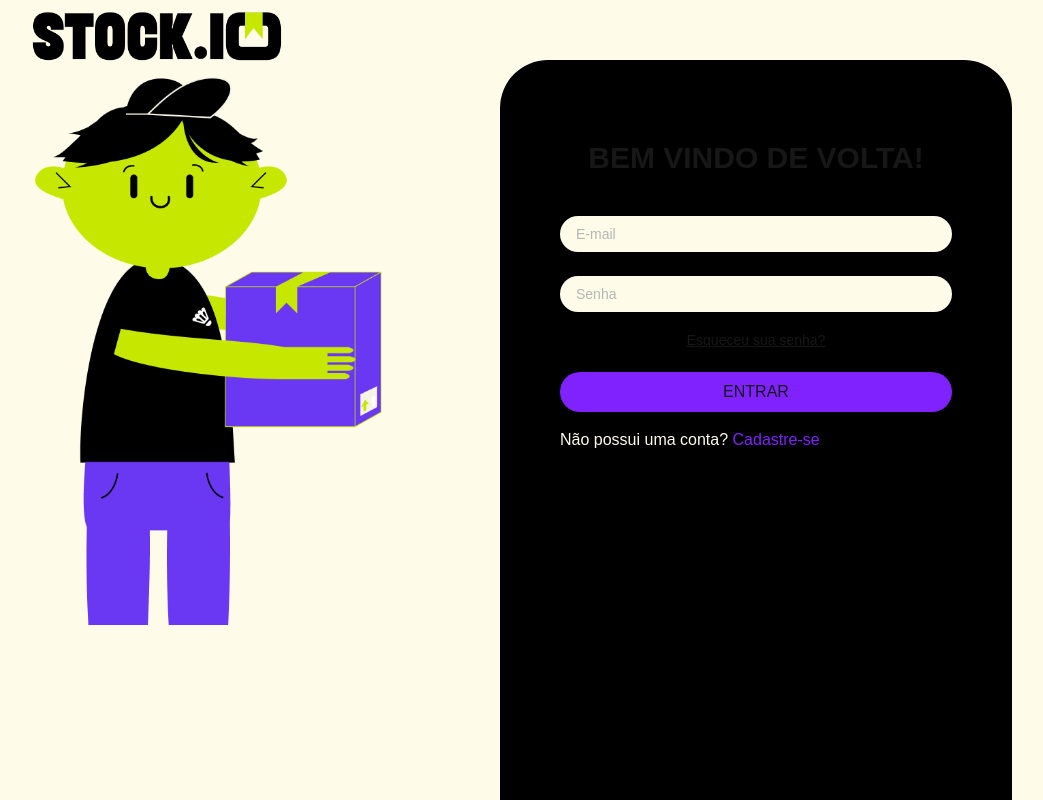
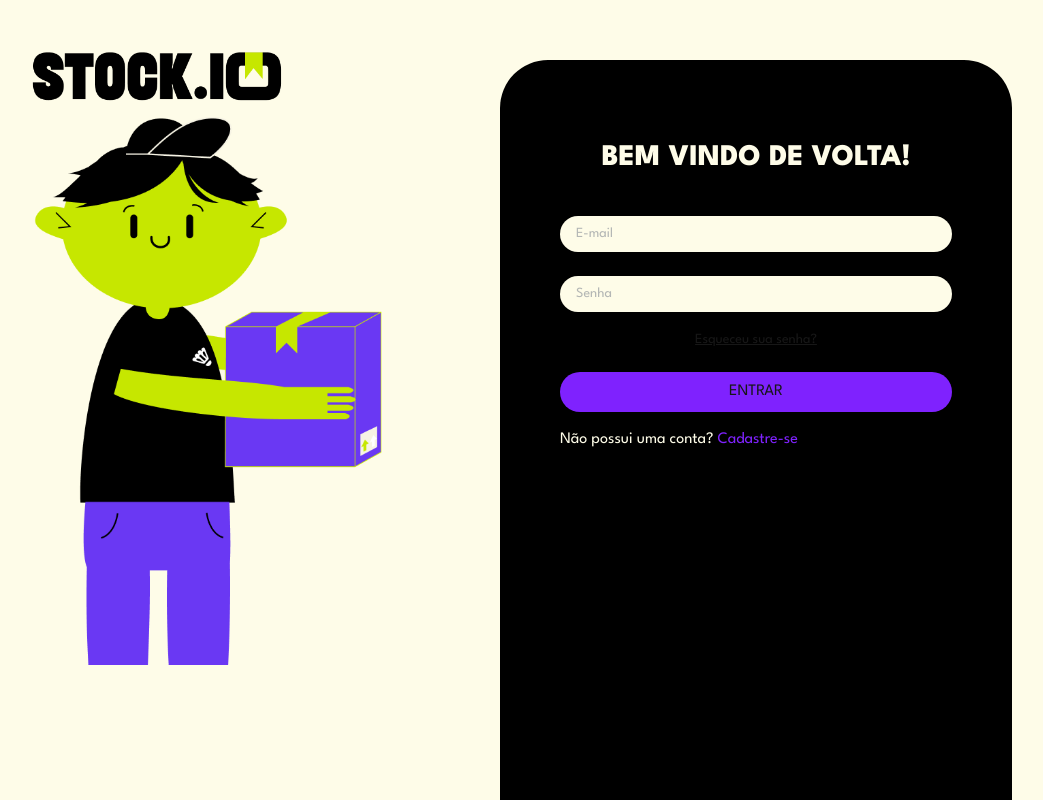
Before and after one commit to wanyneres/Respositorio-Front-NinfasCJR, a Next.js app: page /login in a window 1280 px wide. Shown: the whole page, without its empty margins (168-1211 px from the left). Built offline with nearby package versions, Linux system fonts and the light colour scheme.

Commit message:
:sparkles: feat: adicionando fontes

```diff
--- a/app/globals.css
+++ b/app/globals.css
@@ -1,4 +1,3 @@
-@import url('https://fonts.googleapis.com/css2?family=League+Spartan:wght@600&display=swap');
 @import "tailwindcss";
 
 :root {
@@ -11,6 +10,7 @@
   --color-foreground: var(--foreground);
   --font-sans: var(--font-geist-sans);
   --font-mono: var(--font-geist-mono);
+  --font-league: var(--font-league-spartan)
 }
 
 @media (prefers-color-scheme: dark) {
@@ -23,5 +23,5 @@
 body {
   background: var(--background);
   color: var(--foreground);
-  font-family: Arial, Helvetica, sans-serif;
+  font-family:var(--font-league-spartan), Arial, Helvetica, sans-serif;
 }
--- a/app/login/page.jsx
+++ b/app/login/page.jsx
@@ -5,12 +5,12 @@ import Image from 'next/image';
 
 export default function Login() {
   return (
-
+  <main>
     <div className = "flex min-h-screen bg-yellow-50 justify-between">
       {/* Uso justify-between porque é uma página com dois principais elementos,
       o mascote na esquerda e o formulário na direita*/}
       <div>
-        <div className="pl-50">
+        <div className="pl-50 pt-10">
           <Image
             width={250}
             height={50}
@@ -29,7 +29,7 @@ export default function Login() {
 
       <div className = "w-2/5 min-w-100 bg-black rounded-t-[3rem] p-15 mr-25 mt-15">
       {/* usei rounded-t-[3rem] porque o maior raio padrão da documentação não chega perto da referência */}
-        <h2 className="text-center text-3xl text-color-yellow-50 font-bold mb-10 mt-5">BEM VINDO DE VOLTA!</h2>
+        <h2 className="text-center font-league text-3xl text-yellow-50 font-bold mb-10 mt-5">BEM VINDO DE VOLTA!</h2>
 
           <div>
             <label
@@ -40,7 +40,7 @@ export default function Login() {
               id = "email"
               type = "text"
               placeholder="E-mail"
-              className="text-sm text-gray-500 w-full p-2 pl-4 mb-6 bg-yellow-50 rounded-full">
+              className="text-sm text-gray-500 font-league w-full p-2 pl-4 mb-6 bg-yellow-50 rounded-full">
             </input>
           </div>
 
@@ -80,6 +80,7 @@ export default function Login() {
 
         </div>
       </div>
+      </main>
 
     )
 }
--- a/tailwind.config.js
+++ b/tailwind.config.js
@@ -7,7 +7,7 @@ module.exports = {
   theme: {
     extend: {
       fontFamily:{
-        league: ["var(--font-league-spartan)"]
+        league: ["var(--font-league)"],
       }
     },
   },
```
